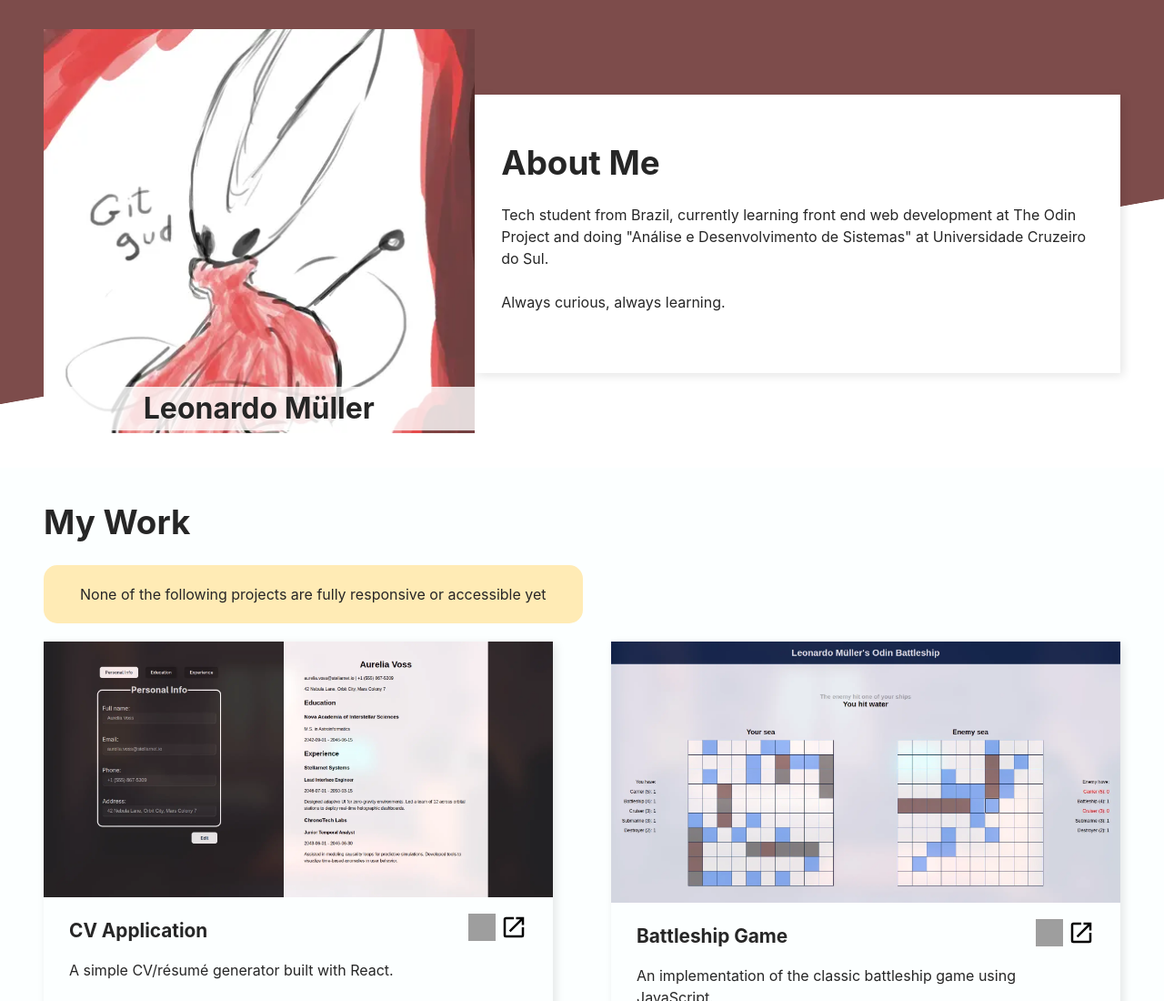
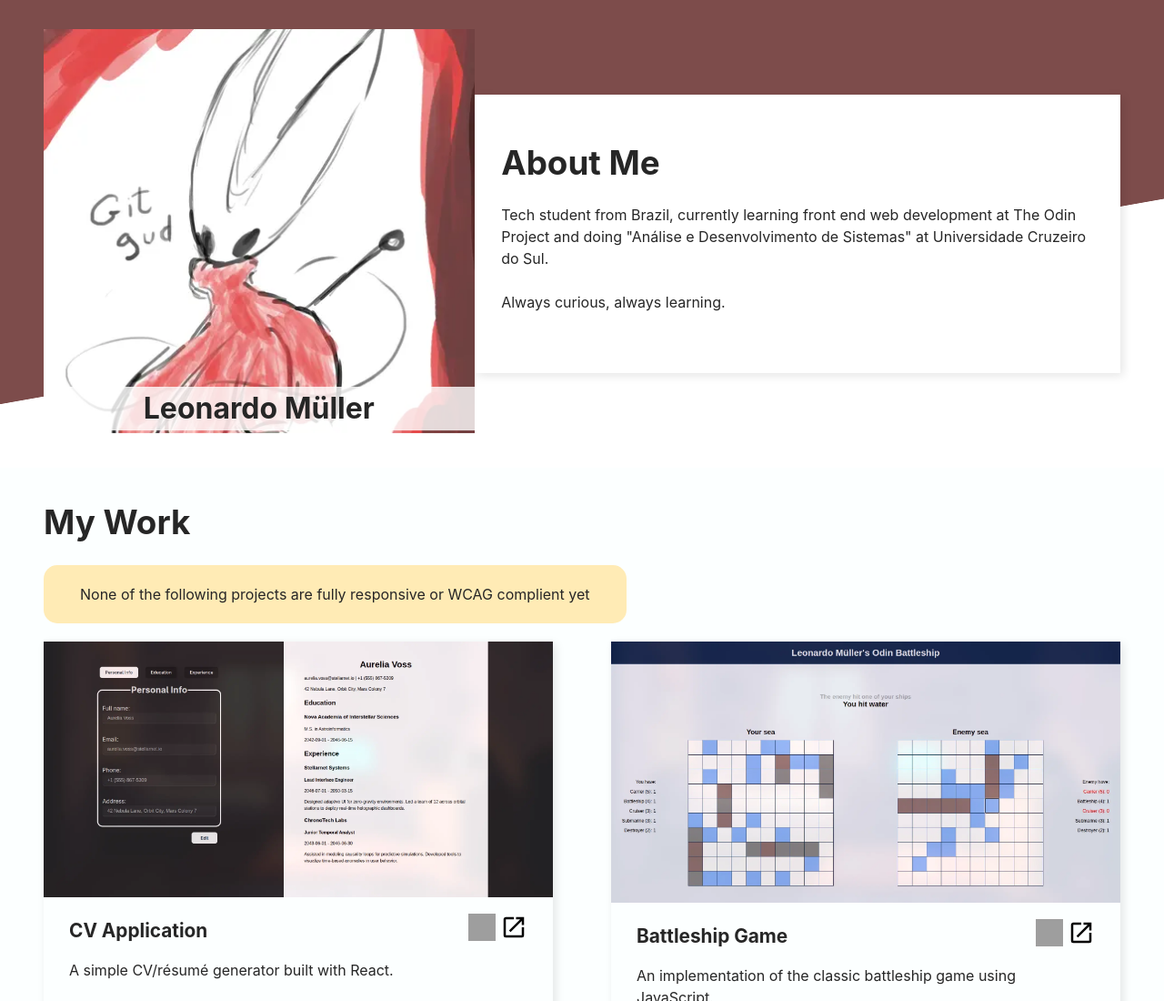
Before and after one commit to Lemuller04/odin-homepage, a website built with webpack: page src/template.html in a window 1280 px wide. Shown: the top 1100 px of the page at 91% size. Built offline with nearby package versions, Linux system fonts and the light colour scheme; grey boxes are pictures that could not be loaded; a web font is replaced by a local one.

Commit message:
fix: typos

```diff
--- a/src/projects.js
+++ b/src/projects.js
@@ -104,7 +104,7 @@ const projects = {
     repository: 'https://github.com/Lemuller04/odin-landing-page',
     liveview: 'https://lemuller04.github.io/odin-landing-page/',
   },
-  // Projects with now live view
+  // Projects with no live view
   knightsTravails: {
     name: 'Knights Travails',
     description: 'A algorithm to find the shortest path on a 8x8 board.',
--- a/src/template.html
+++ b/src/template.html
@@ -42,7 +42,7 @@
 
   <section class="projects-section">
     <h2>My Work</h2>
-    <p class="warning">None of the following projects are fully responsive or accessible yet</p>
+    <p class="warning">None of the following projects are fully responsive or WCAG complient yet</p>
     <div class="projects"></div>
   </section>
 
```
